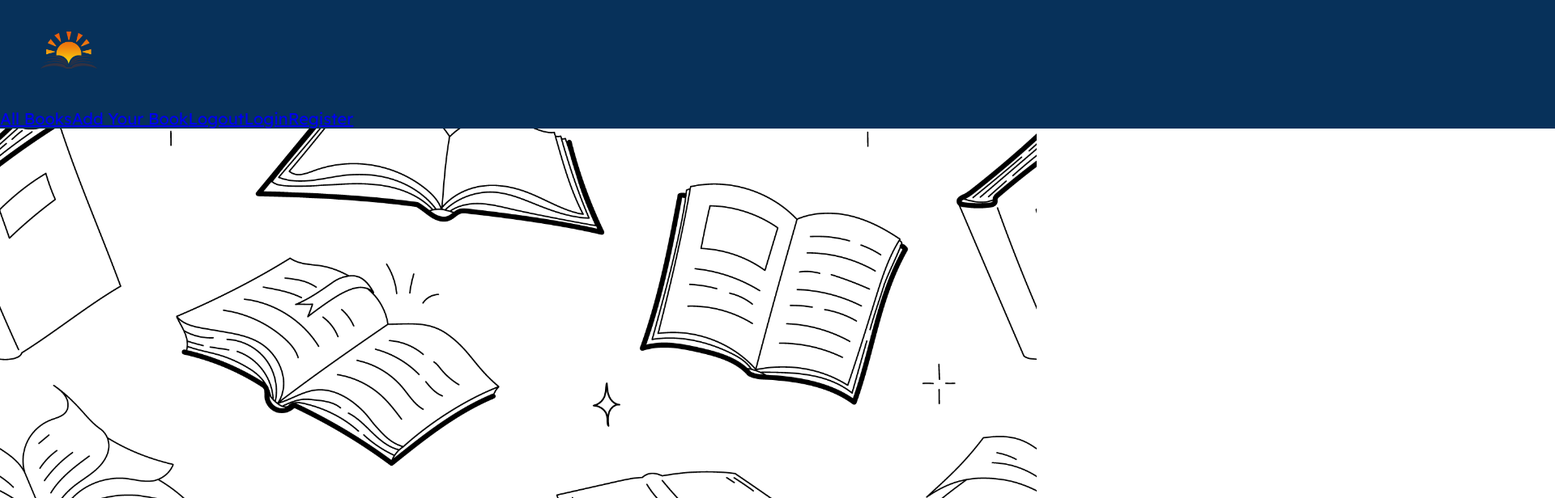
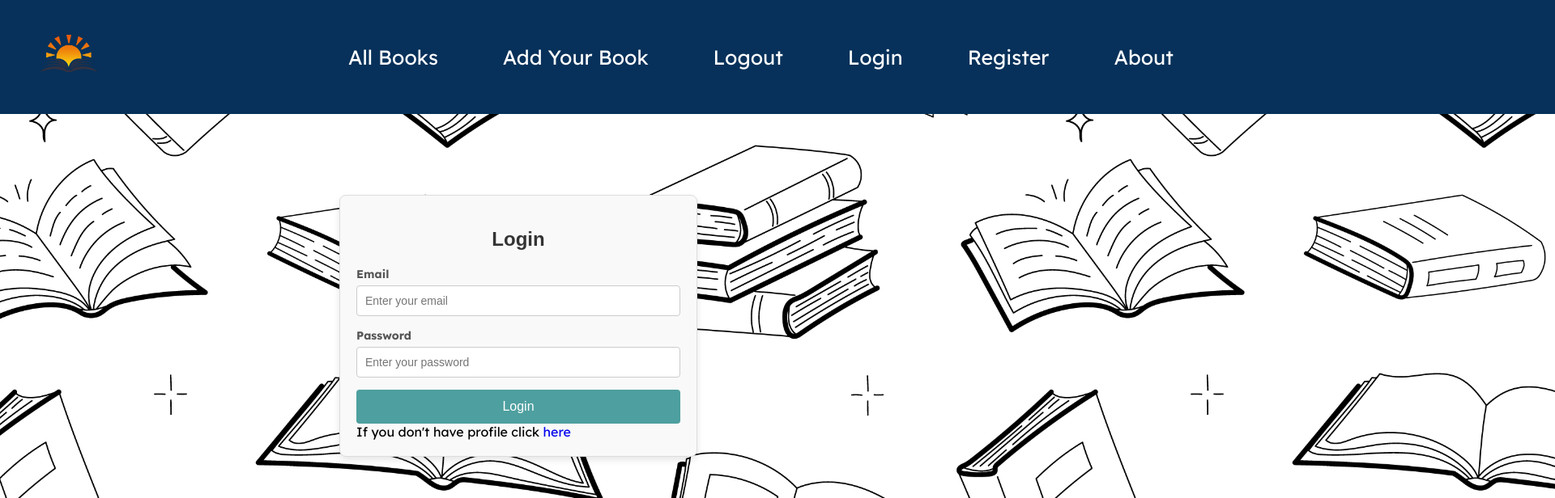
Before and after one commit to PeturKunchev/SoftUni-React-Project, a React (Vite) app in the folder client/BookCatalogue/: page /login in a window 1280 px wide. Shown: the top 616 px of the page at 81% size, 1920 px wide, since content can reach past the window. Built offline with nearby package versions, Linux system fonts and the light colour scheme; a web font is replaced by a local one.

Commit message:
Fixed Header and added login and register components

```diff
--- a/client/BookCatalogue/src/App.jsx
+++ b/client/BookCatalogue/src/App.jsx
@@ -1,13 +1,23 @@
+import { Route, Routes } from 'react-router'
 import './App.css'
 import Footer from './components/footer/Footer.jsx'
 import Header from './components/header/Header.jsx'
+import Home from './components/home/Home.jsx'
+import Register from './components/register/Register.jsx'
+import Login from './components/login/Login.jsx'
 
 function App() {
 
   return (
     <>
     <Header/>
-
+      <main>
+        <Routes>
+            <Route index element={<Home />} />
+            <Route path="/register" element={<Register />} />
+            <Route path="/login" element={<Login />} />
+        </Routes>
+      </main>
     <Footer/>
     </>
   )
--- a/client/BookCatalogue/src/components/header/Header.css
+++ b/client/BookCatalogue/src/components/header/Header.css
@@ -2,18 +2,43 @@ header{
 background-color: #07315a;
 top: 0;
 margin-top: 0;
-position: fixed;
+position: relative;
 width: 1920px;
-color: white;
-font-size: 20px;
-font-style: none;
+font-size: 25px;
 }
 .logo{
     width: 70px;
     height: 70px;
     margin-left: 50px;
+    margin-right: 230px;
 }
 .nav{
     display: flex;
+    flex-direction: row;
+    gap: 80px;
+    color: white;
+    align-items: center;
+}
+a:link {
+    text-decoration: none;
+}
+
+a:visited {
+    text-decoration: none;
+}
+
+a:hover {
+    text-decoration: none;
 
 }
+
+a:active {
+    text-decoration: none;
+}
+.nav a {
+    color: white;
+    text-decoration: none;
+}
+.nav a:hover {
+    color: rgba(255, 255, 255, 0.622);
+}
--- a/client/BookCatalogue/src/components/header/Header.jsx
+++ b/client/BookCatalogue/src/components/header/Header.jsx
@@ -4,16 +4,17 @@ export default function Header (){
 return (
      <>
      <header className="header">
-        <h1><Link to="/"><img className="logo"src="/bookLogo.png" alt="Logo" /></Link></h1>
         <nav>
 
                         <div className="nav">
+                            <h1><Link to="/"><img className="logo"src="/bookLogo.png" alt="Logo" /></Link></h1>
                             <Link to="/books">All Books</Link>
                             <Link to="/books/create">Add Your Book</Link>
                             <Link to="/logout">Logout</Link>
 
                             <Link to="/login">Login</Link>
                             <Link to="/register">Register</Link>
+                            <Link to="/about">About</Link>
                         </div>
             </nav>
      </header>
--- /dev/null
+++ b/client/BookCatalogue/src/components/home/Home.jsx
@@ -0,0 +1,5 @@
+export default function Home (){
+return (
+     <></>
+     )
+}
--- /dev/null
+++ b/client/BookCatalogue/src/components/login/Login.css
@@ -0,0 +1,72 @@
+.login-container {
+    width: 100%;
+    max-width: 400px;
+    margin: 100px auto;
+    padding: 20px;
+    border: 1px solid #ddd;
+    border-radius: 8px;
+    background-color: #f9f9f9;
+    box-shadow: 0 4px 8px rgba(0, 0, 0, 0.1);
+  }
+
+  h2 {
+    text-align: center;
+    margin-bottom: 20px;
+    font-family: Arial, sans-serif;
+    font-size: 24px;
+    color: #333;
+  }
+
+  /* Style for each form group */
+  .form-group {
+    margin-bottom: 15px;
+  }
+
+  /* Labels for the inputs */
+  .form-group label {
+    display: block;
+    font-size: 14px;
+    font-weight: bold;
+    color: #555;
+    margin-bottom: 5px;
+  }
+
+  /* Input fields */
+  .form-group input {
+    width: 100%;
+    padding: 10px;
+    font-size: 14px;
+    border: 1px solid #ccc;
+    border-radius: 4px;
+    box-sizing: border-box;
+  }
+
+  .form-group input:focus {
+    border-color: #4e9f9f;
+    outline: none;
+  }
+
+  /* Submit button */
+  button {
+    width: 100%;
+    padding: 12px;
+    background-color: #4e9f9f;
+    color: white;
+    font-size: 16px;
+    border: none;
+    border-radius: 4px;
+    cursor: pointer;
+    transition: background-color 0.3s ease;
+  }
+
+  button:hover {
+    background-color: #387c7c;
+  }
+
+  /* Error message style */
+  .error-message {
+    color: #f44336;
+    font-size: 14px;
+    margin-bottom: 15px;
+    text-align: center;
+  }
--- /dev/null
+++ b/client/BookCatalogue/src/components/login/Login.jsx
@@ -0,0 +1,25 @@
+import React from 'react';
+import './Login.css';
+import { Link } from 'react-router';
+
+export default function Login() {
+  return (
+    <div className="login-container">
+      <h2>Login</h2>
+      <form>
+        <div className="form-group">
+          <label htmlFor="email">Email</label>
+          <input type="email" id="email" name="email" placeholder="Enter your email" required />
+        </div>
+
+        <div className="form-group">
+          <label htmlFor="password">Password</label>
+          <input type="password" id="password" name="password" placeholder="Enter your password" required />
+        </div>
+
+        <button type="submit">Login</button>
+        <span id='span'>If you don't have profile click <Link to="/register">here</Link></span>
+      </form>
+    </div>
+  );
+}
--- /dev/null
+++ b/client/BookCatalogue/src/components/register/Register.css
@@ -0,0 +1,73 @@
+/* Container for the registration form */
+.register-container {
+    width: 100%;
+    max-width: 400px;
+    margin: 100px auto;
+    padding: 20px;
+    border: 1px solid #ddd;
+    border-radius: 8px;
+    background-color: #f9f9f9;
+    box-shadow: 0 4px 8px rgba(0, 0, 0, 0.1);
+  }
+
+  h2 {
+    text-align: center;
+    margin-bottom: 20px;
+    font-family: Arial, sans-serif;
+    font-size: 24px;
+    color: #333;
+  }
+
+  /* Style for each form group */
+  .form-group {
+    margin-bottom: 15px;
+  }
+
+  /* Labels for the inputs */
+  .form-group label {
+    display: block;
+    font-size: 14px;
+    font-weight: bold;
+    color: #555;
+    margin-bottom: 5px;
+  }
+
+  /* Input fields */
+  .form-group input {
+    width: 100%;
+    padding: 10px;
+    font-size: 14px;
+    border: 1px solid #ccc;
+    border-radius: 4px;
+    box-sizing: border-box;
+  }
+
+  .form-group input:focus {
+    border-color: #4e9f9f;
+    outline: none;
+  }
+
+  /* Submit button */
+  button {
+    width: 100%;
+    padding: 12px;
+    background-color: #4e9f9f;
+    color: white;
+    font-size: 16px;
+    border: none;
+    border-radius: 4px;
+    cursor: pointer;
+    transition: background-color 0.3s ease;
+  }
+
+  button:hover {
+    background-color: #387c7c;
+  }
+
+  /* Error message style */
+  .error-message {
+    color: #f44336;
+    font-size: 14px;
+    margin-bottom: 15px;
+    text-align: center;
+  }
--- /dev/null
+++ b/client/BookCatalogue/src/components/register/Register.jsx
@@ -0,0 +1,31 @@
+
+import { Link  } from "react-router"
+import "./Register.css"
+export default function Register (){
+return (
+     <>
+     <div className="register-container">
+      <h2>Register</h2>
+      <form>
+        <div className="form-group">
+          <label htmlFor="email">Email</label>
+          <input type="email" id="email" name="email" placeholder="Enter your email" required />
+        </div>
+
+        <div className="form-group">
+          <label htmlFor="password">Password</label>
+          <input type="password" id="password" name="password" placeholder="Enter your password" required />
+        </div>
+
+        <div className="form-group">
+          <label htmlFor="rePassword">Re-enter Password</label>
+          <input type="password" id="rePassword" name="rePassword" placeholder="Re-enter your password" required />
+        </div>
+
+        <button type="submit">Register</button>
+        <span id='span'>If you already have a profile click <Link to="/login">here</Link></span>
+      </form>
+    </div>
+     </>
+     )
+}
```
Also changed, not shown: client/BookCatalogue/src/components/home/Home.css (added).
